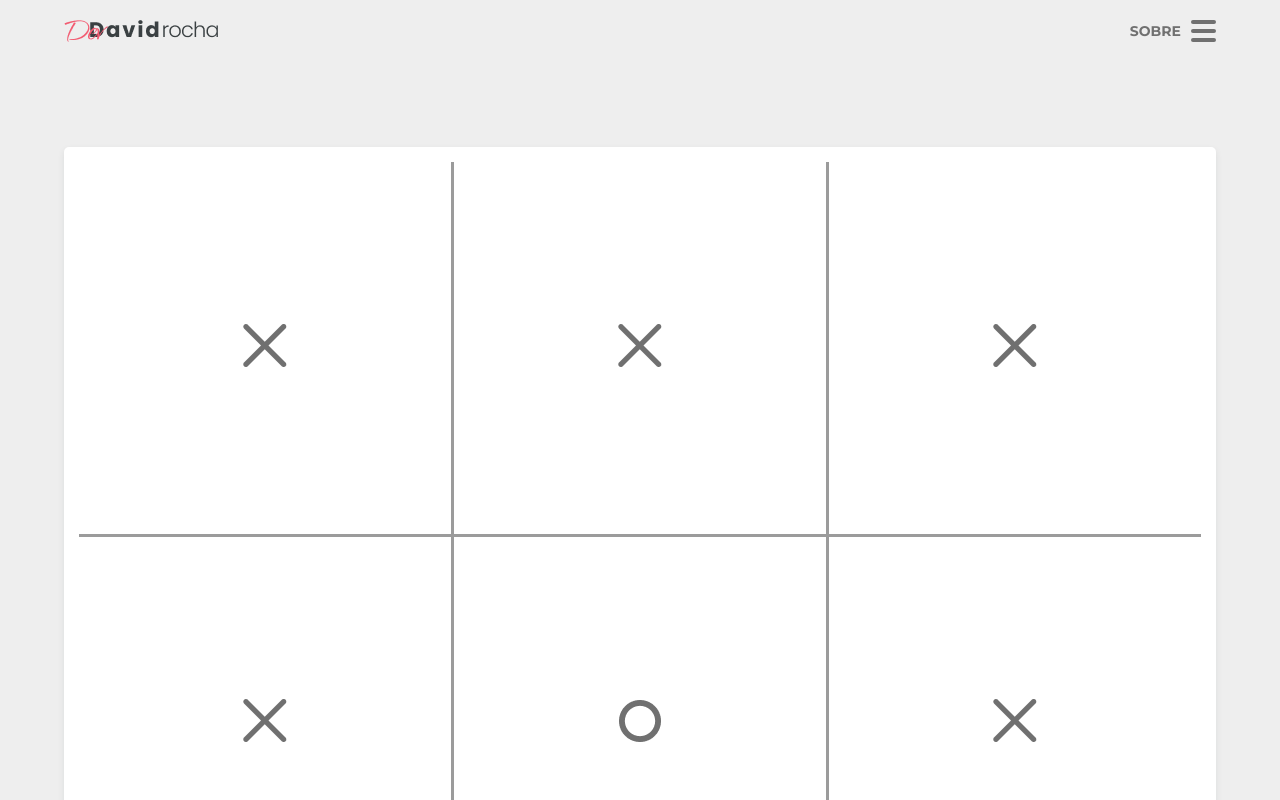
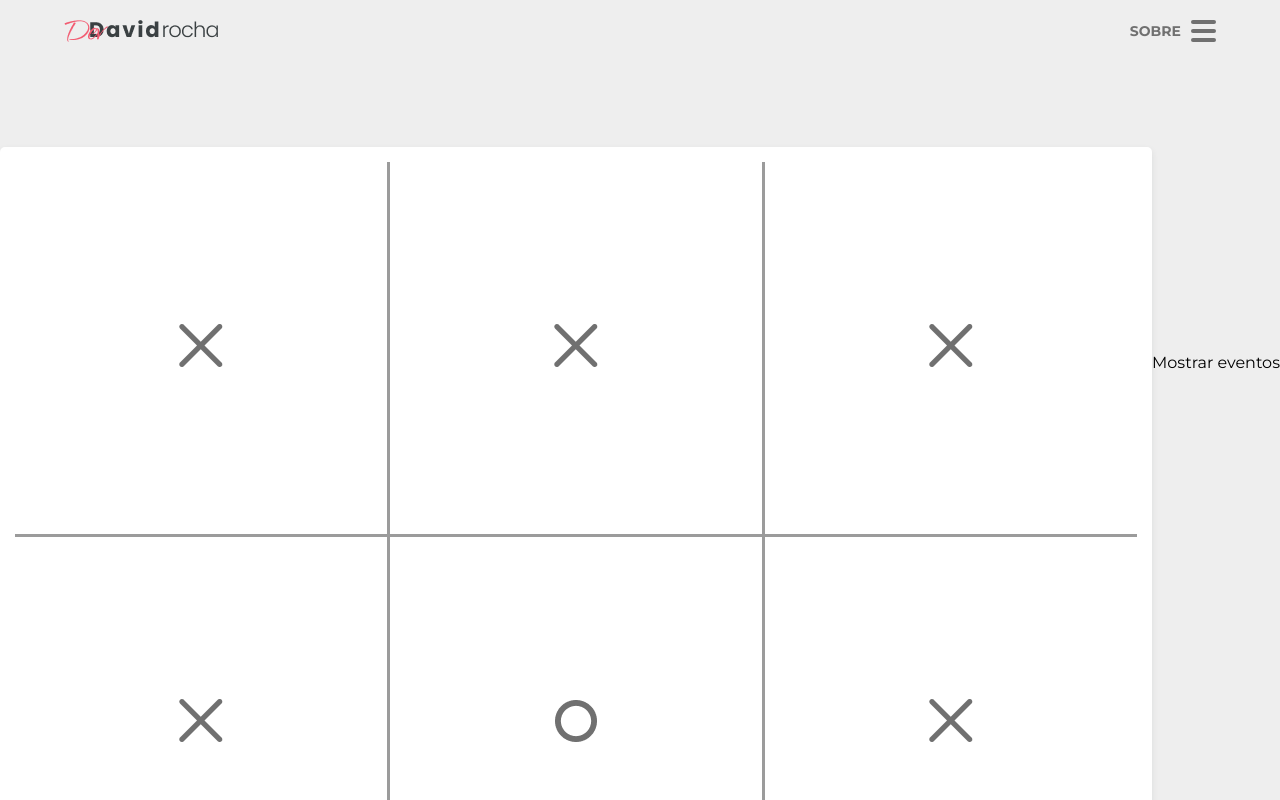
Before and after one commit to davidrockkj/jogo-da-velha, a React (Create React App) app: page / in a window 1280 px wide. Shown: the top 800 px of the page. Built offline with nearby package versions, Linux system fonts and the light colour scheme.

Commit message:
Criando label

```diff
--- a/src/App.js
+++ b/src/App.js
@@ -1,7 +1,7 @@
 import React from 'react'
 import './App.css'
 
-
+import Label from './objects/Label';
 
 import Header from './components/Header/index'
 import Hashtag from './components/Hashtag';
@@ -10,6 +10,7 @@ const App = () => (
   <main className='app'>
     <Header />
     <Hashtag />
+    <Label content='Mostrar eventos' />
   </main>
 );
 
--- /dev/null
+++ b/src/objects/Label/index.js
@@ -0,0 +1,7 @@
+import React from 'react'
+
+const Label = ({content}) => (
+  <label htmlFor=''>{content}</label>
+);
+
+export default Label;
```
